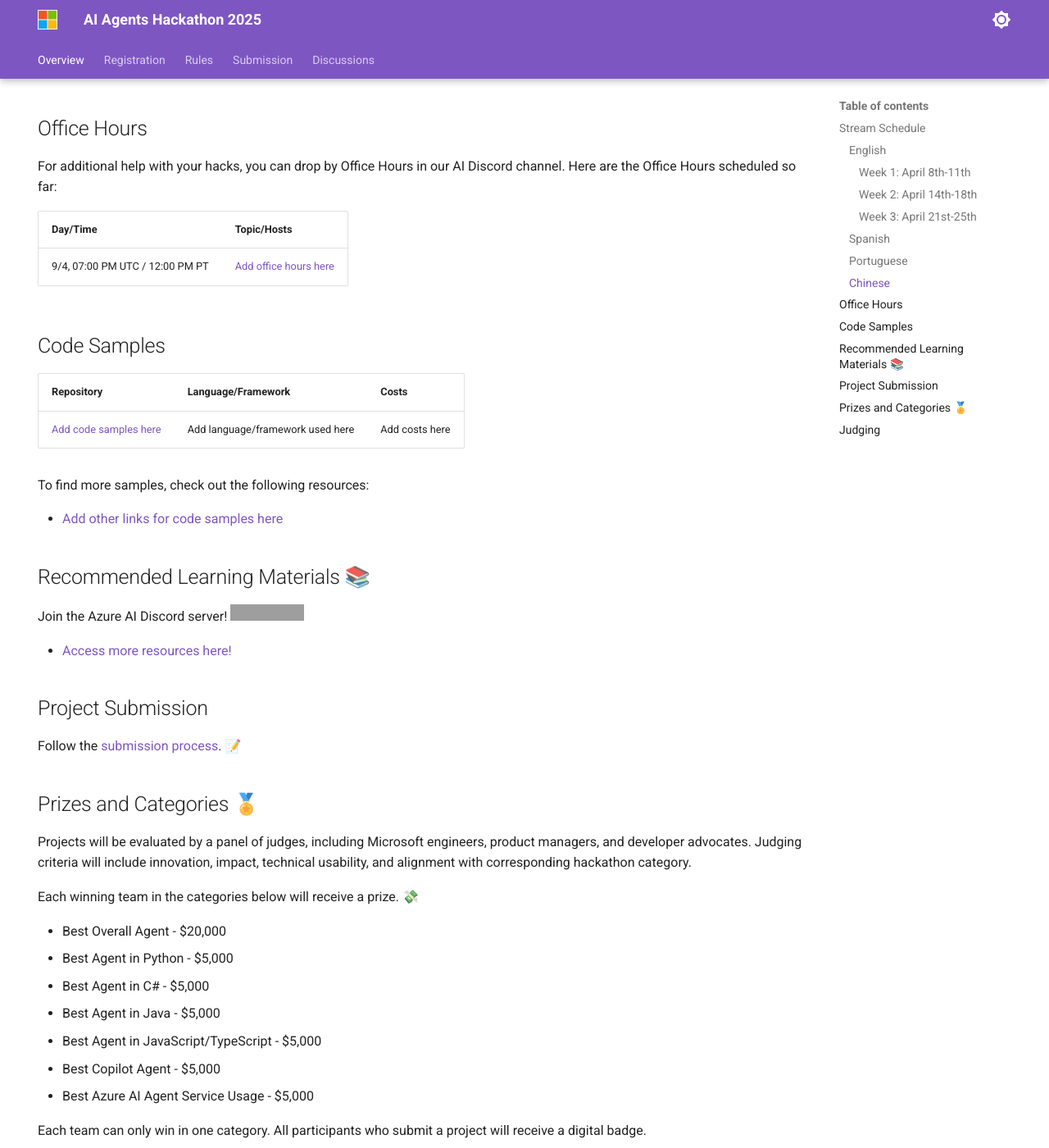
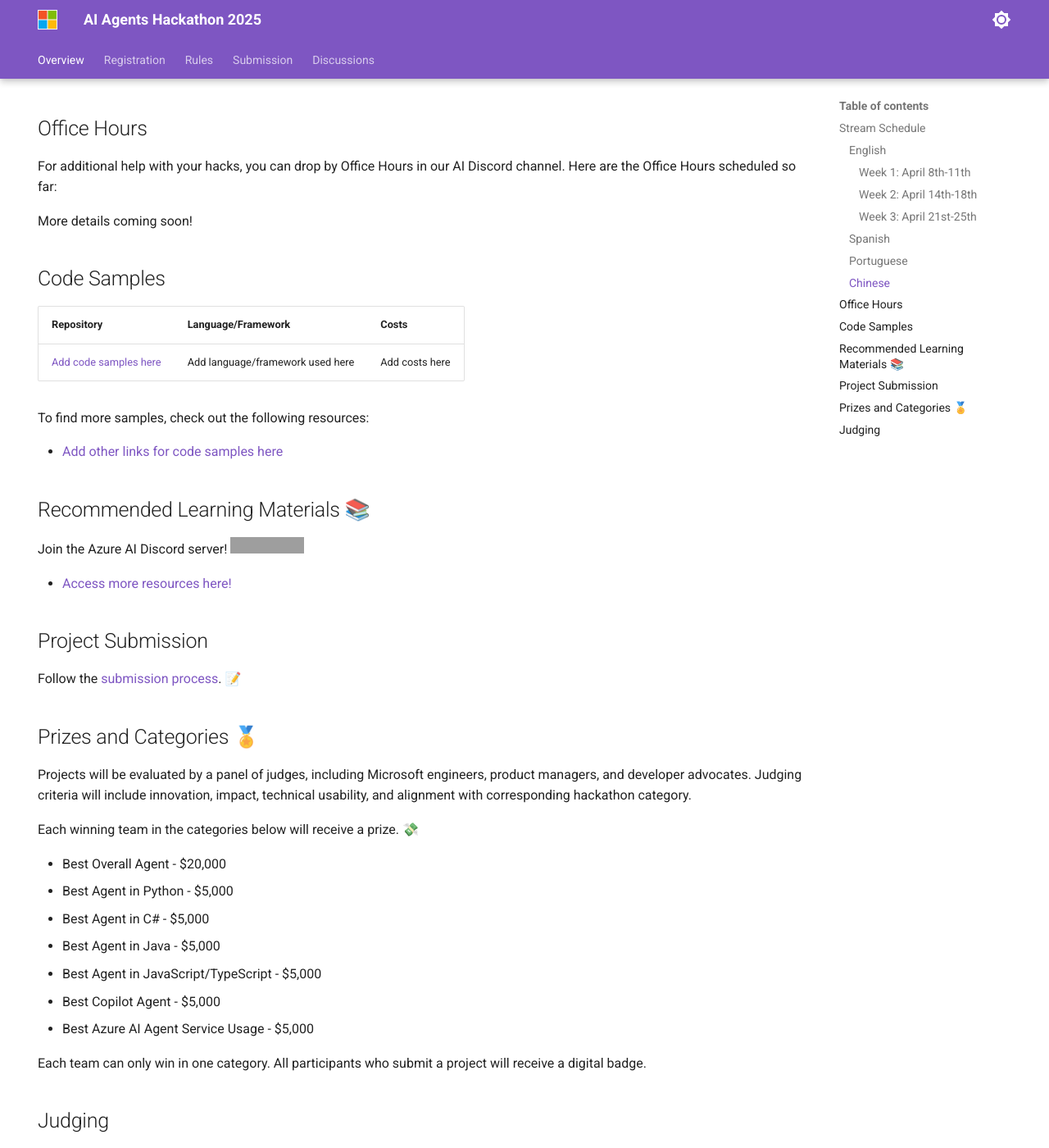
Before and after one commit to nitya/AI_Agents_Hackathon, an MkDocs documentation site: the page built from docs/index.md, in a window 1280 px wide and 1400 px high, scrolled down 1886 px. Shown: the whole window at 82% size. Built offline with MkDocs 1.6.1 and Material for MkDocs 9.7.7, drawn with Linux system fonts in a browser that asks for light colours; some of the changed text lies outside the part shown; grey boxes are pictures that could not be loaded.

Commit message:
Update index.md

```diff
--- a/docs/index.md
+++ b/docs/index.md
@@ -66,10 +66,10 @@ Don't miss out — join us and start building the future of AI! 🔥
 
 For additional help with your hacks, you can drop by Office Hours in our AI Discord channel. Here are the Office Hours scheduled so far:
 
-
-| Day/Time              | Topic/Hosts                              |
+More details coming soon!
+<!-- | Day/Time              | Topic/Hosts                              |
 | --------------------- | ---------------------------------------- |
-| 9/4, 07:00 PM UTC / 12:00 PM PT | [Add office hours here](https://aka.ms/agenthack) |
+| 9/4, 07:00 PM UTC / 12:00 PM PT | [Add office hours here](https://aka.ms/agenthack) | -->
 
 ## Code Samples
 
@@ -110,4 +110,4 @@ All participants who submit a project will receive a digital badge.
 
 ## Judging
 
-More details will be added at a later point.
+More details coming soon!
```
